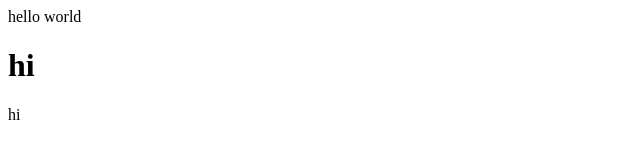
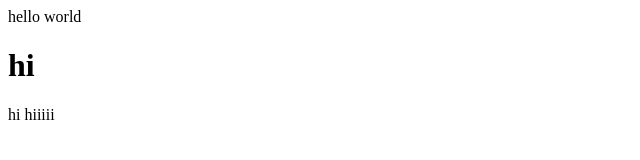
Before and after one commit to PoojaDev30/first_repo, a plain HTML site: page index.html in a window 1280 px wide. Shown: the full height of the page, 0-640 px from the left. Drawn offline with Linux system fonts and the light colour scheme.

Commit message:
add hiiii

```diff
--- a/index.html
+++ b/index.html
@@ -1,3 +1,3 @@
 <p>hello world</p>
 <h1>hi</h1>
-<div>hi</div>
+<div>hi hiiiii</div>
```
